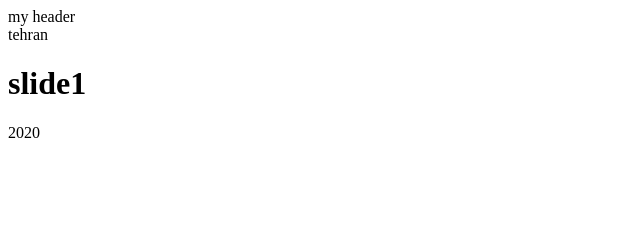
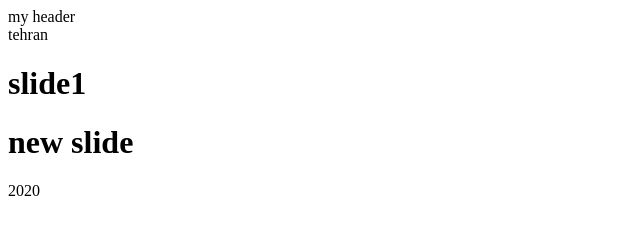
Before and after one commit to alisamadian/git-project-oneCopy, a website: page index.html in a window 1280 px wide. Shown: the whole page, without its empty margins (0-640 px from the left). Drawn offline with Linux system fonts and the light colour scheme.

Commit message:
newslide added

```diff
--- a/index.html
+++ b/index.html
@@ -17,6 +17,8 @@
   </div>
   <div class="slider">
     <h1>slide1</h1>
+    <h1>new slide</h1>
+
   </div>
   <script></script>
   <footer>2020</footer>
```
